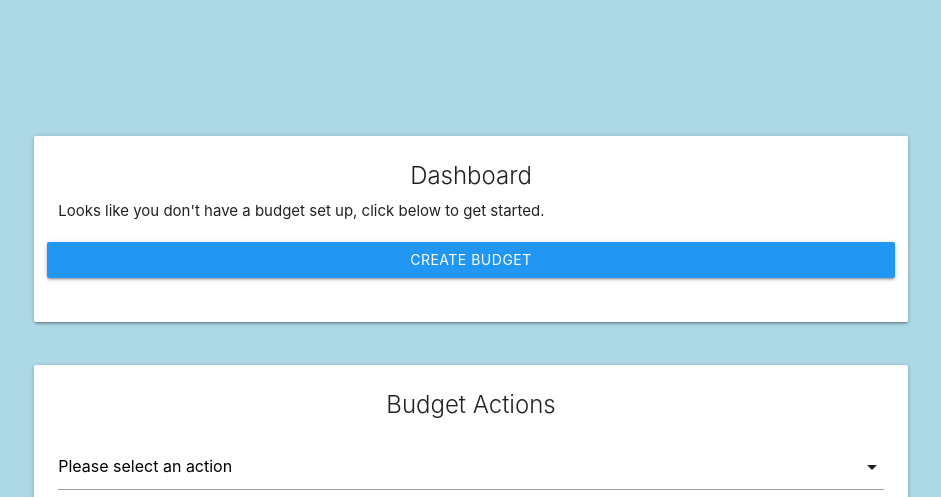
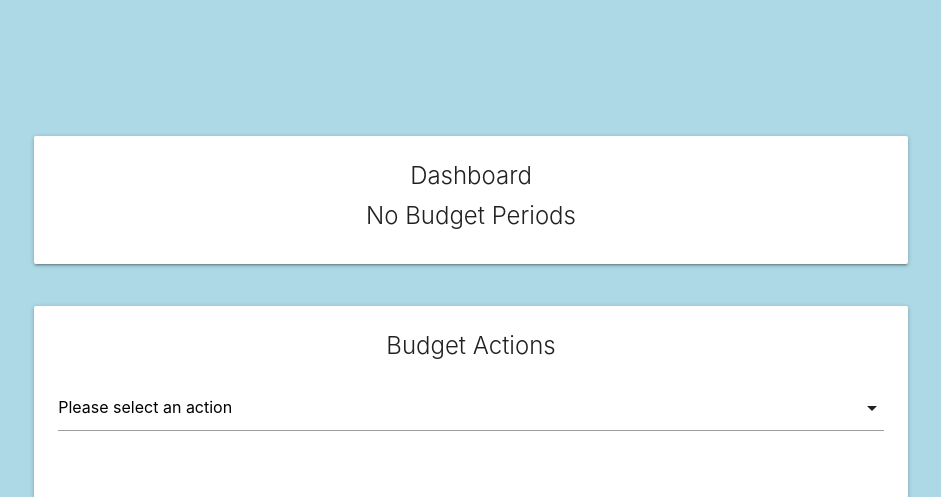
Before and after one commit to DisSupEng/silver-coin, a Django app: page /dashboard/ in a window 1280 px wide. Shown: the top 497 px of the page, without its empty margins (169-1110 px from the left). Run offline with Django 4.2, Linux system fonts and the light colour scheme; a user stored in the database is signed in; tables that the repository leaves empty hold one stand-in row (values such as "Sample post").

Commit message:
Fix conditional on dashboard that was displaying the create budget button

```diff
--- a/silver_coin/budget/templates/dashboard.html
+++ b/silver_coin/budget/templates/dashboard.html
@@ -22,8 +22,12 @@
             <div class="card">
                 <div class="card-content">
                     <span class="card-title center">Dashboard</span>
-                    {% if recent_net_amount %}
-                        <span class="card-title center">NET Amount: <span {% if recent_net_amount > 0 %}class="positive-net"{% else %}class="negative-net"{% endif %}>${{ recent_net_amount|intcomma }}</span></span>
+                    {% if has_budget %}
+                        {% if recent_net_amount %}
+                            <span class="card-title center">NET Amount: <span {% if recent_net_amount > 0 %}class="positive-net"{% else %}class="negative-net"{% endif %}>${{ recent_net_amount|intcomma }}</span></span>
+                        {% else %}
+                            <span class="card-title center">No Budget Periods</span>
+                        {% endif %}
                     {% else %}
                         <div class="row">
                             <div class="col s12">
```
